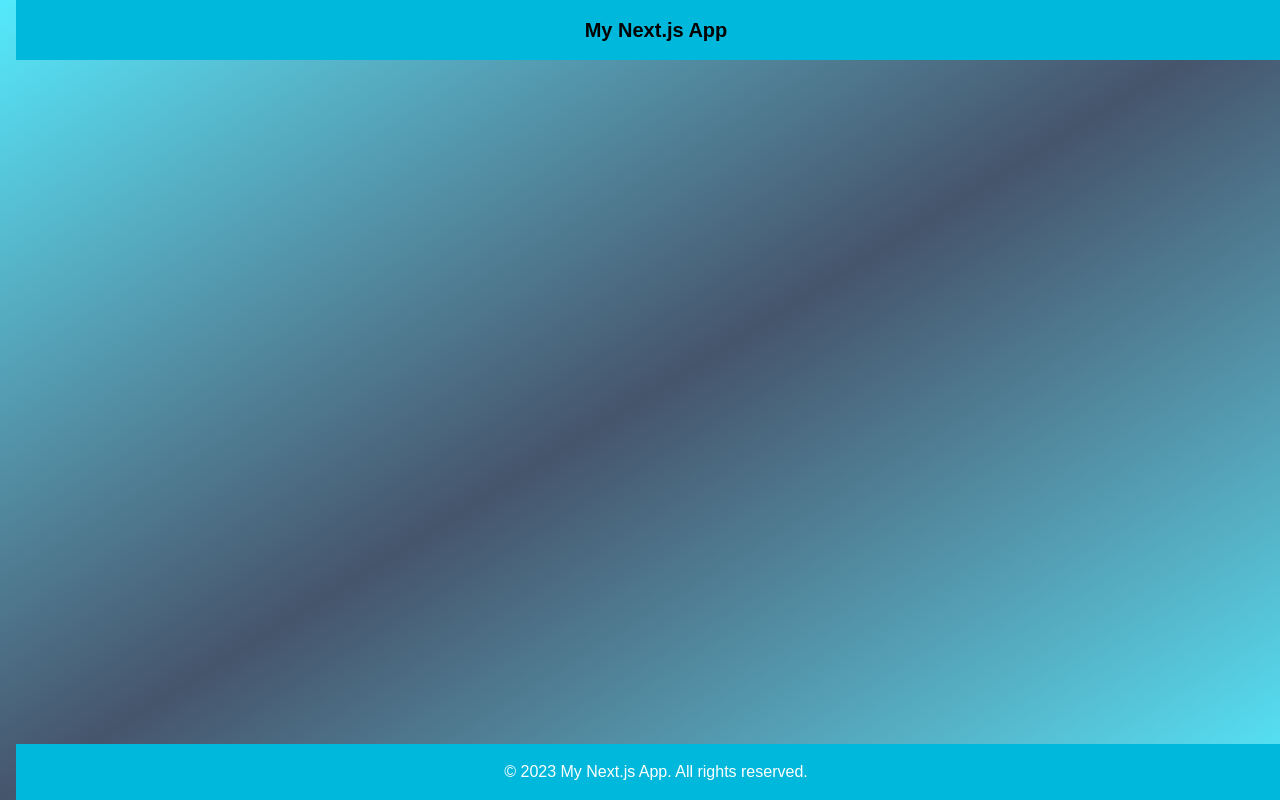
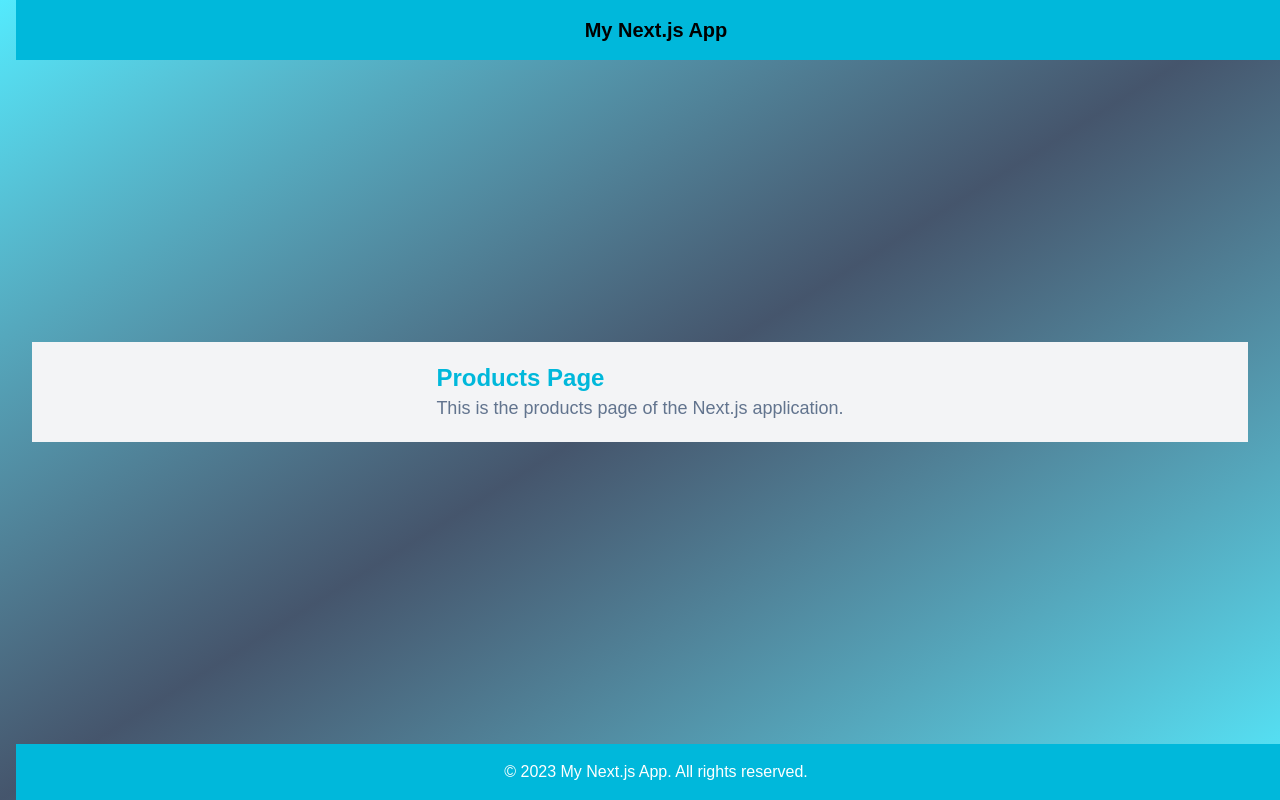
Before and after one commit to Rimon-Mahamud-Rony/nextJsPractice, a Next.js app: page /products in a window 1280 px wide. Built offline with nearby package versions, Linux system fonts and the light colour scheme.

Commit message:
ci: products page layoyt update

```diff
--- a/app/products/[productId]/layout.tsx
+++ b/app/products/[productId]/layout.tsx
@@ -8,7 +8,8 @@ export default function ProductDetailsLayout({
 }) {
     return (
       <CommonPageDesign>
-        <section className="w-full sm:w-3/4 rounded-3xl border border-slate-200 bg-white shadow-lg p-5">
+        <div className="flex min-h-[90vh] items-center justify-center p-4">
+          <section className="w-full sm:w-3/4 rounded-xl border border-slate-400 bg-white shadow-sm p-5">
             {/* Top Content Header */}
             <div className="border-b border-slate-100 bg-linear-to-r from-cyan-50 to-slate-50 px-5 py-5 sm:px-6">
               <p className="text-sm font-medium uppercase tracking-wider text-cyan-600">
@@ -61,6 +62,7 @@ export default function ProductDetailsLayout({
               </div>
             </div>
           </section>
+        </div>
       </CommonPageDesign>
     );
 }
--- a/app/products/[productId]/review/[reviewId]/page.tsx
+++ b/app/products/[productId]/review/[reviewId]/page.tsx
@@ -5,7 +5,7 @@ export default async function ReviewDetails(
 ) {
     const { reviewId, productId } = await params;
     return (
-        <div className="w-full h-screen items-center flex flex-row justify-center bg-gray-100">
+        <div className="w-full  items-center flex flex-row justify-center bg-gray-100 p-5">
         <div className="text-slate-500">
           <h1 className="text-2xl font-bold text-cyan-500">Product id:  {productId} Page</h1>
           <h2 className="text-lg">
--- a/app/products/[productId]/review/[reviewId]/reviewlist/[reviewlistId]/page.tsx
+++ b/app/products/[productId]/review/[reviewId]/reviewlist/[reviewlistId]/page.tsx
@@ -4,7 +4,7 @@ export default async function ReviewList(
 {
     const { productId, reviewId, reviewlistId } = await params;
     return (
-      <div className="w-full h-screen items-center flex flex-row justify-center bg-gray-100">
+      <div className="w-full items-center flex flex-row justify-center bg-gray-100 p-5">
         <div className="text-slate-500">
           <h1 className="text-2xl font-bold text-cyan-500">Product id:  {productId} Page</h1>
           <h2 className="text-lg">
--- a/app/products/[productId]/review/[reviewId]/reviewlist/page.tsx
+++ b/app/products/[productId]/review/[reviewId]/reviewlist/page.tsx
@@ -1,7 +1,7 @@
 export default async function ReviewDetails() {
 
   return (
-    <div className="w-full h-screen items-center flex flex-row justify-center bg-gray-100">
+    <div className="w-full  items-center flex flex-row justify-center bg-gray-100 p-5">
       <div className="text-slate-500">
         <h1 className="text-2xl font-bold text-cyan-500">Review list Page</h1>
         <h2 className="text-lg">
--- a/app/products/[productId]/review/page.tsx
+++ b/app/products/[productId]/review/page.tsx
@@ -1,6 +1,6 @@
 export default function ReviewPage() {
   return (
-    <div className="w-full h-screen items-center flex flex-row justify-center bg-gray-100">
+    <div className="w-full items-center flex flex-row justify-center bg-gray-100 p-5">
         <div className="text-slate-500">
           <h1 className="text-2xl font-bold text-cyan-500">review Page</h1>
           <h2 className="text-lg">
--- a/app/products/page.tsx
+++ b/app/products/page.tsx
@@ -2,10 +2,15 @@ import CommonPageDesign from "../components/CommonPageDesign";
 export default function Products() {
   return (
     <CommonPageDesign>
-      <div>
-        <p>
-          This is the product page of the Next.js application. You can add more content here to display information about your products.
-        </p>
+      <div className="flex min-h-[90vh] items-center justify-center p-4">
+        <div className="w-full items-center flex flex-row justify-center bg-gray-100 p-5">
+          <div className="text-slate-500">
+            <h1 className="text-2xl font-bold text-cyan-500">Products Page</h1>
+            <h2 className="text-lg">
+              This is the products page of the Next.js application.
+            </h2>
+          </div>
+        </div>
       </div>
     </CommonPageDesign>
   );
```
Lines whose indentation alone changed are shown as unchanged.
